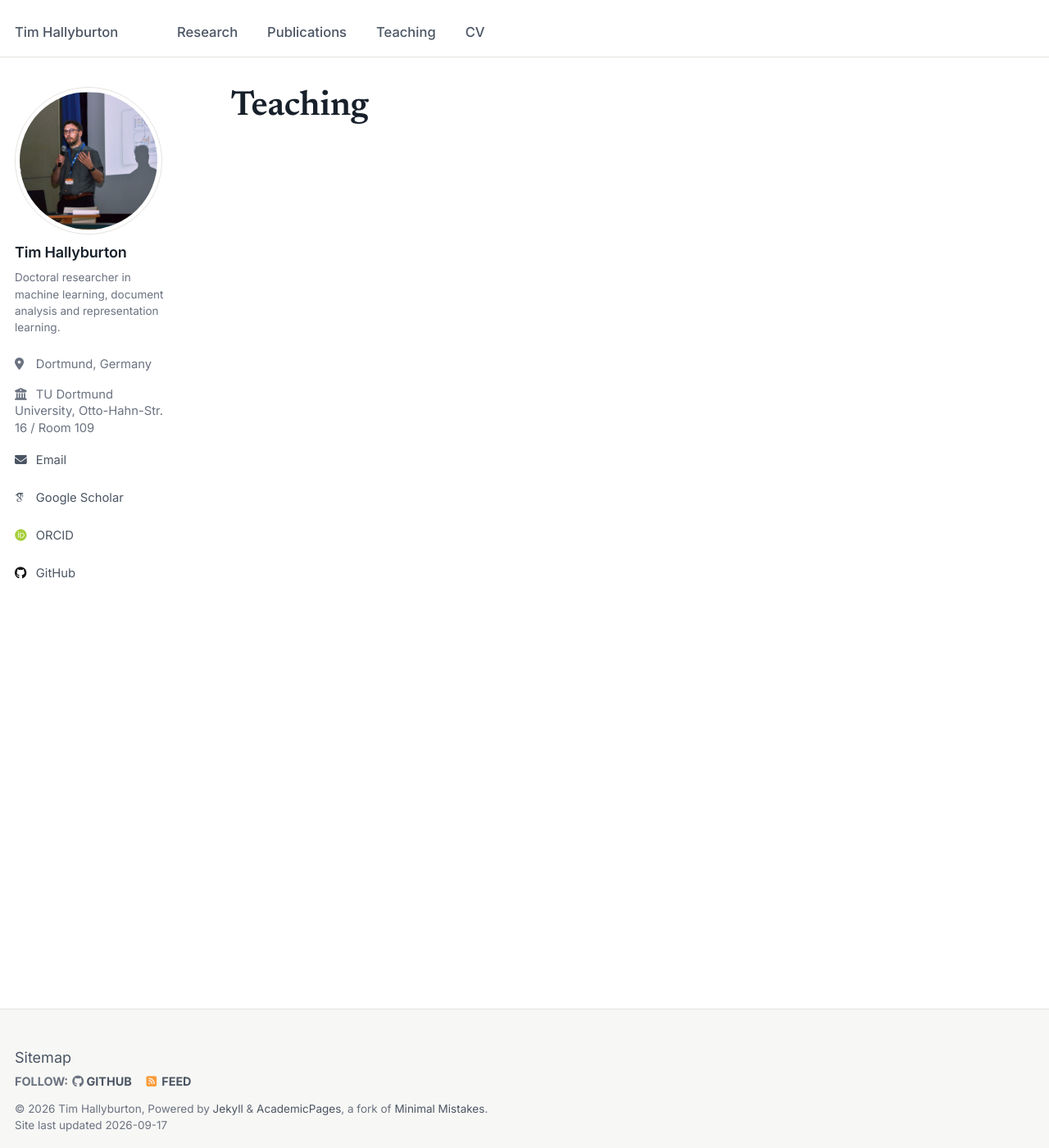
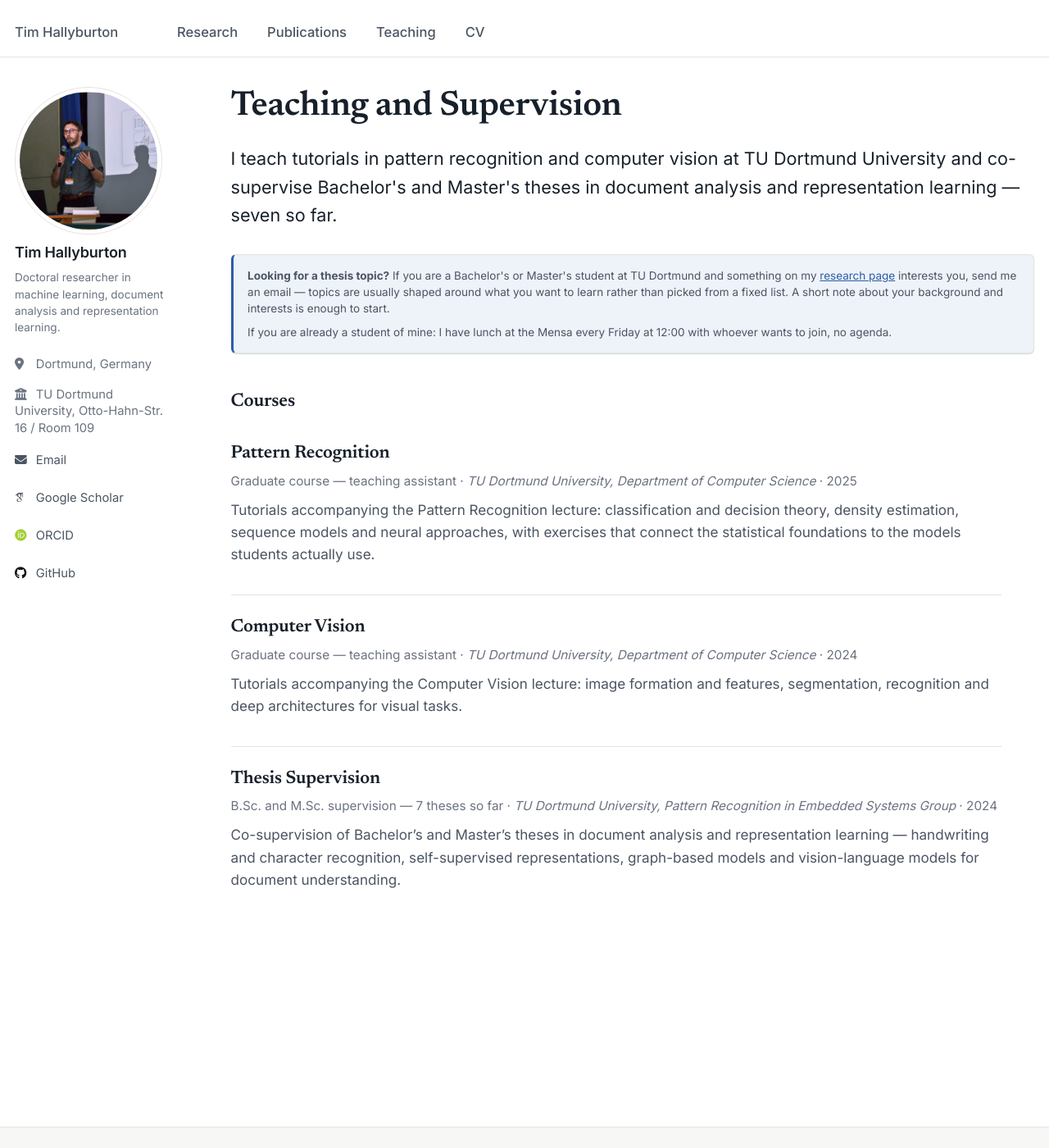
Before and after one commit to TimHal/TimHal.github.io, a Jekyll site: the page built from _pages/teaching.html, in a window 1280 px wide and 1400 px high. Shown: the whole window at 82% size. Built offline with Jekyll 4.4.1, drawn with Linux system fonts in a browser that asks for light colours; some web fonts are replaced.

Commit message:
feat(teaching): add teaching and supervision
Pattern Recognition and Computer Vision tutorials plus thesis
supervision, with a note for students looking for a topic.

Co-Authored-By: Claude Opus 5 <noreply@anthropic.com>

```diff
--- a/_pages/teaching.html
+++ b/_pages/teaching.html
@@ -1,12 +1,27 @@
 ---
 layout: archive
-title: "Teaching"
+title: "Teaching and Supervision"
 permalink: /teaching/
 author_profile: true
 ---
 
 {% include base_path %}
 
+<p class="lead">I teach tutorials in pattern recognition and computer vision at TU Dortmund
+University and co-supervise Bachelor's and Master's theses in document analysis and representation
+learning — seven so far.</p>
+
+<div class="notice--info">
+  <p><strong>Looking for a thesis topic?</strong> If you are a Bachelor's or Master's student at
+  TU Dortmund and something on my <a href="/research/">research page</a> interests you, send me an
+  email — topics are usually shaped around what you want to learn rather than picked from a fixed
+  list. A short note about your background and interests is enough to start.</p>
+  <p>If you are already a student of mine: I have lunch at the Mensa every Friday at 12:00 with
+  whoever wants to join, no agenda.</p>
+</div>
+
+<h2>Courses</h2>
+
 {% for post in site.teaching reversed %}
   {% include archive-single.html %}
 {% endfor %}
--- /dev/null
+++ b/_teaching/2024-computer-vision.md
@@ -0,0 +1,12 @@
+---
+title: "Computer Vision"
+collection: teaching
+type: "Graduate course — teaching assistant"
+permalink: /teaching/2024-computer-vision
+venue: "TU Dortmund University, Department of Computer Science"
+date: 2024-10-01
+location: "Dortmund, Germany"
+---
+
+Tutorials accompanying the Computer Vision lecture: image formation and features, segmentation,
+recognition and deep architectures for visual tasks.
--- /dev/null
+++ b/_teaching/2024-thesis-supervision.md
@@ -0,0 +1,16 @@
+---
+title: "Thesis Supervision"
+collection: teaching
+type: "B.Sc. and M.Sc. supervision — 7 theses so far"
+venue: "TU Dortmund University, Pattern Recognition in Embedded Systems Group"
+permalink: /teaching/thesis-supervision
+date: 2024-06-01
+location: "Dortmund, Germany"
+---
+
+Co-supervision of Bachelor's and Master's theses in document analysis and representation learning —
+handwriting and character recognition, self-supervised representations, graph-based models and
+vision-language models for document understanding.
+
+If you are a student at TU Dortmund and one of these areas interests you, get in touch; see the
+[teaching page](/teaching/) for how topics usually come about.
--- /dev/null
+++ b/_teaching/2025-pattern-recognition.md
@@ -0,0 +1,13 @@
+---
+title: "Pattern Recognition"
+collection: teaching
+type: "Graduate course — teaching assistant"
+permalink: /teaching/2025-pattern-recognition
+venue: "TU Dortmund University, Department of Computer Science"
+date: 2025-04-01
+location: "Dortmund, Germany"
+---
+
+Tutorials accompanying the Pattern Recognition lecture: classification and decision theory, density
+estimation, sequence models and neural approaches, with exercises that connect the statistical
+foundations to the models students actually use.
```
